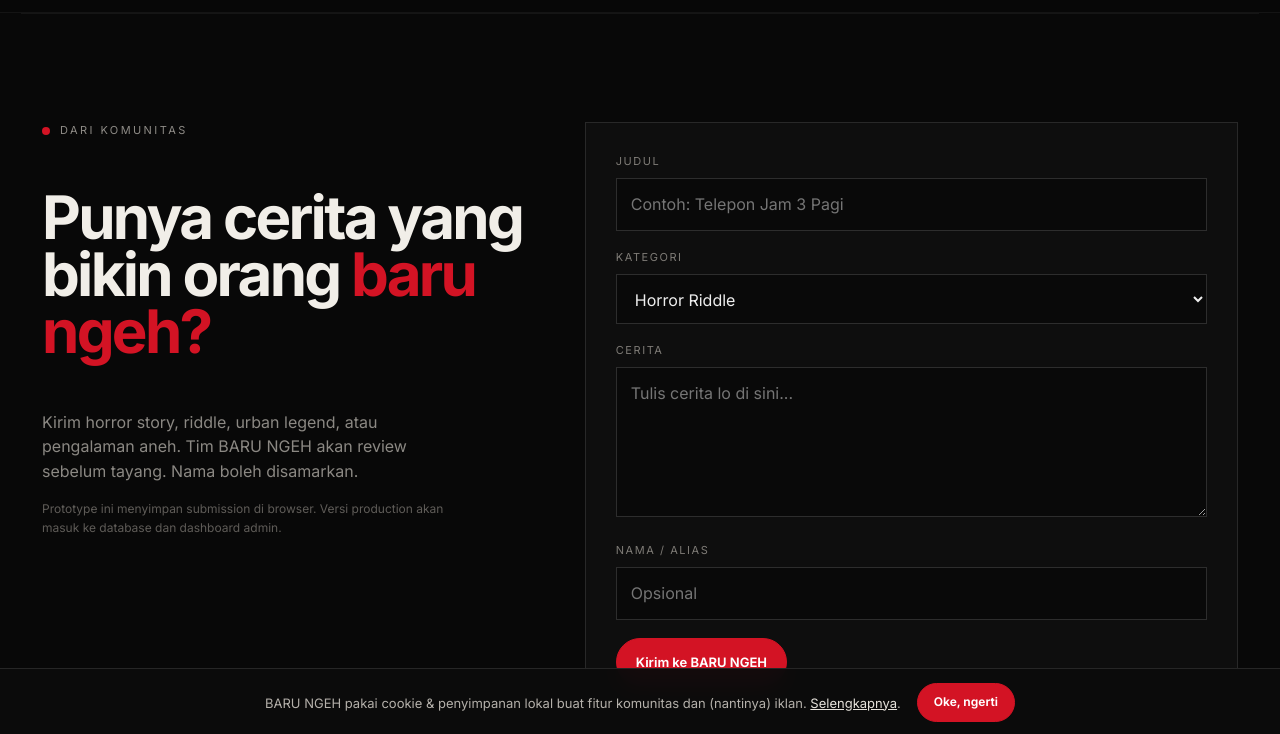
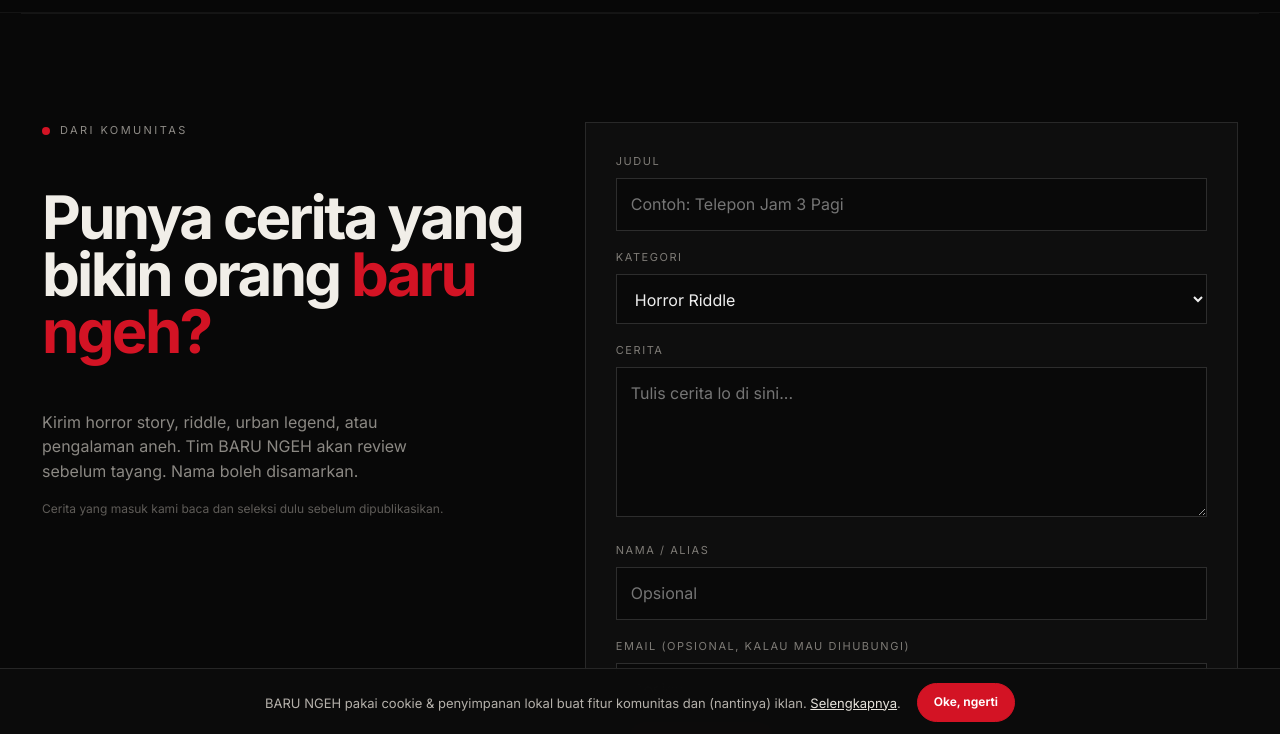
Before and after one commit to besokmati/barungeh, an Eleventy site: page src/submit.njk in a window 1280 px wide. Shown: the part 64-798 px from the top of the page. Built offline with nearby package versions, Linux system fonts and the light colour scheme; Eleventy itself is replaced by a stand-in of ours; files that its build step writes are made by us from their sources.

Commit message:
Update submit.njk

```diff
--- a/src/submit.njk
+++ b/src/submit.njk
@@ -3,4 +3,15 @@
 title: "Submit Cerita"
 description: "Kirim cerita horror, riddle, urban legend, atau pengalaman aneh lo ke BARU NGEH."
 ---
-<section class="section"><div class="container submit-wrap"><div class="submit-copy"><div class="eyebrow">Dari komunitas</div><h2>Punya cerita yang bikin orang <span class="text-red">baru ngeh?</span></h2><p>Kirim horror story, riddle, urban legend, atau pengalaman aneh. Tim BARU NGEH akan review sebelum tayang. Nama boleh disamarkan.</p><p style="font-size:12px;color:#5f5c58">Prototype ini menyimpan submission di browser. Versi production akan masuk ke database dan dashboard admin.</p></div><form class="form" id="submitStory"><div class="field"><label>Judul</label><input name="title" required placeholder="Contoh: Telepon Jam 3 Pagi"></div><div class="field"><label>Kategori</label><select name="category"><option>Horror Riddle</option><option>Mystery</option><option>Psychological</option><option>Urban Legend</option><option>Detective</option><option>Paranormal</option></select></div><div class="field"><label>Cerita</label><textarea name="story" required placeholder="Tulis cerita lo di sini..."></textarea></div><div class="field"><label>Nama / alias</label><input name="author" placeholder="Opsional"></div><button class="btn primary">Kirim ke BARU NGEH</button><p id="submitStatus" style="color:#9b9893;font-size:13px"></p></form></div></section>
+<section class="section"><div class="container submit-wrap"><div class="submit-copy"><div class="eyebrow">Dari komunitas</div><h2>Punya cerita yang bikin orang <span class="text-red">baru ngeh?</span></h2><p>Kirim horror story, riddle, urban legend, atau pengalaman aneh. Tim BARU NGEH akan review sebelum tayang. Nama boleh disamarkan.</p><p style="font-size:12px;color:#5f5c58">Cerita yang masuk kami baca dan seleksi dulu sebelum dipublikasikan.</p></div>
+<form name="submit-cerita" method="POST" data-netlify="true" data-netlify-honeypot="bot-field" action="/terima-kasih/" class="form">
+  <input type="hidden" name="form-name" value="submit-cerita">
+  <p hidden><label>Kosongkan kolom ini: <input name="bot-field"></label></p>
+  <div class="field"><label>Judul</label><input name="title" required placeholder="Contoh: Telepon Jam 3 Pagi"></div>
+  <div class="field"><label>Kategori</label><select name="category"><option>Horror Riddle</option><option>Mystery</option><option>Psychological</option><option>Urban Legend</option><option>Detective</option><option>Paranormal</option></select></div>
+  <div class="field"><label>Cerita</label><textarea name="story" required placeholder="Tulis cerita lo di sini..."></textarea></div>
+  <div class="field"><label>Nama / alias</label><input name="author" placeholder="Opsional"></div>
+  <div class="field"><label>Email (opsional, kalau mau dihubungi)</label><input type="email" name="email" placeholder="Opsional"></div>
+  <button class="btn primary" type="submit">Kirim ke BARU NGEH</button>
+</form>
+</div></section>
```
